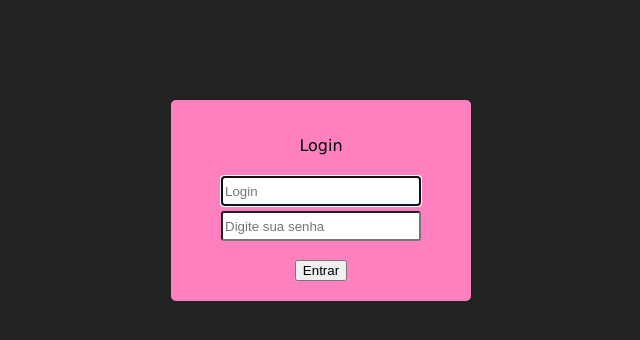
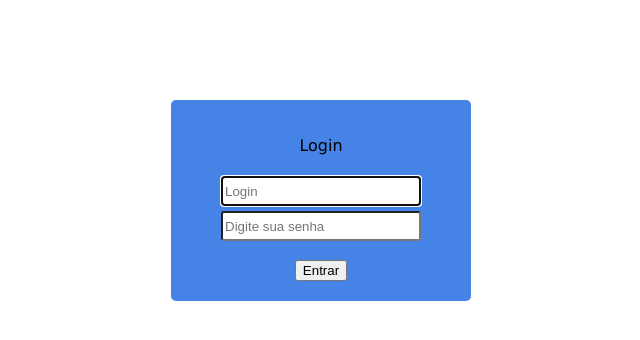
Before and after one commit to filipedosreissantos/filipedosreissantos.github.io, a PHP site: page /login.html in a window 1280 px wide. Shown: the top 340 px of the page, without its empty margins (319-959 px from the left). Run offline with PHP 8.4, Linux system fonts and the light colour scheme.

Commit message:
Update login.css

```diff
--- a/login.css
+++ b/login.css
@@ -7,7 +7,7 @@
 body{
   font-family: Verdana;
   font-size: 100%;
-  background-color: #222;
+  background-color: #ffffff;
 }
 
 form{
@@ -16,7 +16,7 @@ form{
   padding: 20px;
   border-radius: 5px;
   margin-top: 100px;
-  background-color: #ff80bf;
+  background-color: #4683e6;
   text-align: center;
 }
 
```
